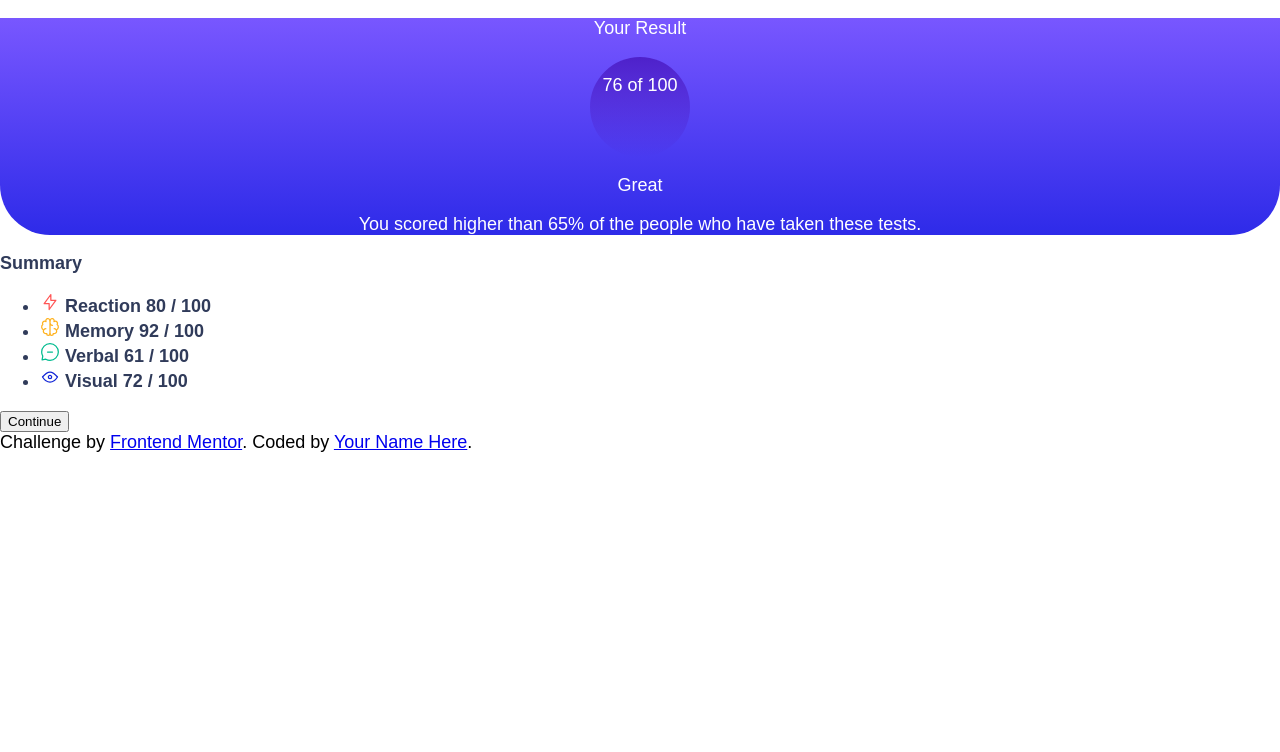
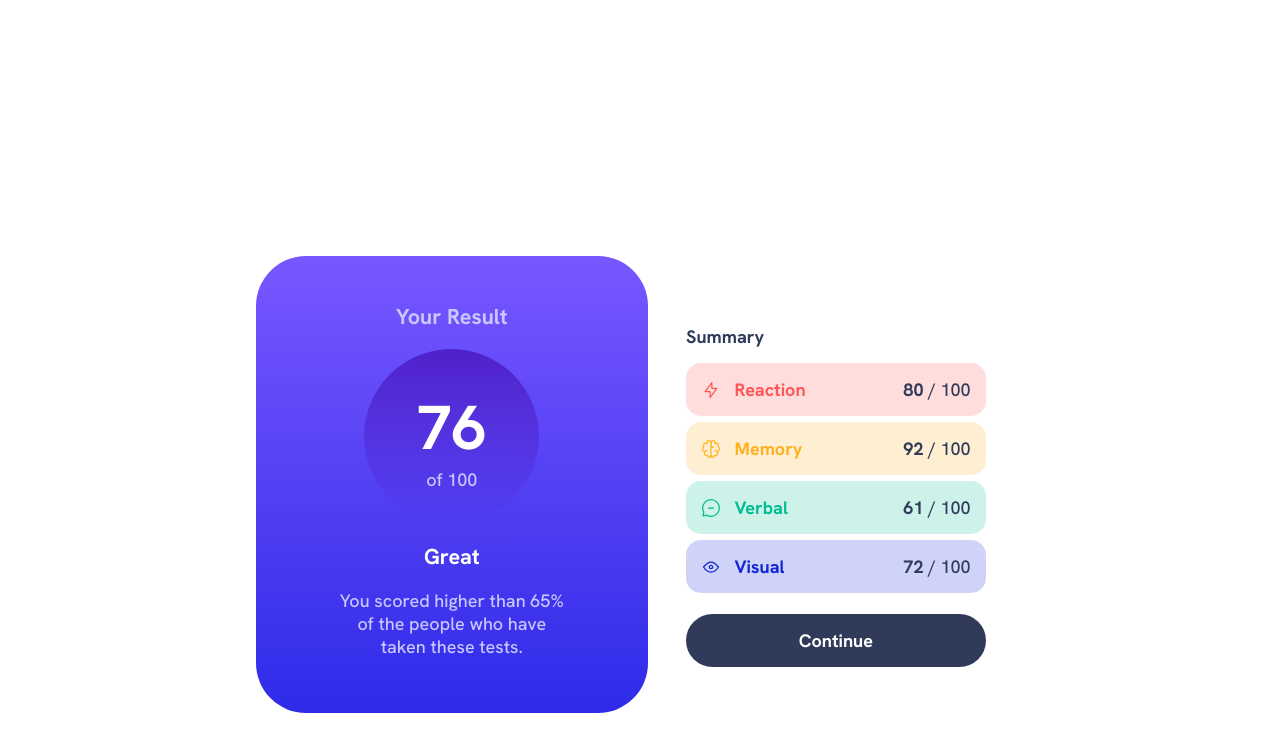
Before and after one commit to rclaessens/result-summary-component, a plain HTML site: page index.html in a window 1280 px wide. Drawn offline with Linux system fonts and the light colour scheme; a web font is replaced by a local one.

Commit message:
finished

```diff
--- a/index.html
+++ b/index.html
@@ -10,52 +10,53 @@
 
   <link rel="stylesheet" href="styles.css">
 
+  <link rel="preconnect" href="https://fonts.googleapis.com">
+  <link rel="preconnect" href="https://fonts.gstatic.com" crossorigin>
+  <link href="https://fonts.googleapis.com/css2?family=Hanken+Grotesk:wght@500;700;800&display=swap" rel="stylesheet">
+
 
 </head>
 <body>
+  <div class="main-container">
     <div class="result">
-    <p> Your Result </p>
+      <p id="your_result"> Your Result </p>
 
       <div class="circle-container">
-      <p class="circle-text">76 of 100</p>
+        <span class="circle-text"> <span id="septsix"><b>76</b></span> <br> of 100</span>
       </div>
 
-    <p> Great </p>
-    <p> You scored higher than 65% of the people who have taken these tests. </p>
+      <h1 id="great"> Great </h1>
+      <p class="sentence"> You scored higher than 65% of the people who have taken these tests. </p>
     </div>
 
     <div class="summary">
-    <span>Summary</span>
+      <p>Summary</p>
 
-    <ul>
+      <ul class="list">
         <li class="reaction">
           <img class="icon" src="assets/images/icon-reaction.svg">
           <span class="item">Reaction</span>
-        <span class="score">80 / 100</span>
+          <span class="score"> <b>80</b> / 100</span>
         </li>
         <li class="memory">
           <img class="icon" src="assets/images/icon-memory.svg">
           <span class="item">Memory</span>
-        <span class="score">92 / 100</span>
+          <span class="score"> <b>92</b> / 100</span>
         </li>
         <li class="verbal">
           <img class="icon" src="assets/images/icon-verbal.svg">
           <span class="item">Verbal</span>
-        <span class="score">61 / 100</span>
+          <span class="score"> <b>61</b> / 100</span>
         </li>
         <li class="visual">
           <img class="icon" src="assets/images/icon-visual.svg">
           <span class="item">Visual</span>
-        <span class="score">72 / 100</span>
+          <span class="score"> <b>72</b> / 100</span>
         </li>
       </ul>
 
-    <button>Continue</button>
+      <button style="text-align: center;">Continue</button>
     </div>
-
-  <div class="attribution">
-    Challenge by <a href="https://www.frontendmentor.io?ref=challenge" target="_blank">Frontend Mentor</a>.
-    Coded by <a href="#">Your Name Here</a>.
   </div>
 </body>
 </html>
--- a/styles.css
+++ b/styles.css
@@ -1,64 +1,193 @@
-@font-face {
-    font-family: 'HankenGrotesk';
-    src: url('fonts/static/HankenGrotesk-Medium.ttf') format('truetype');
-    font-weight: 500;
-    font-style: normal;
-}
-
-@font-face {
-    font-family: 'HankenGrotesk';
-    src: url('fonts/static/HankenGrotesk-Bold.ttf') format('truetype');
-    font-weight: 700;
-    font-style: normal;
-}
-
-@font-face {
-    font-family: 'HankenGrotesk';
-    src: url('fonts/static/HankenGrotesk-ExtraBold.ttf') format('truetype');
-    font-weight: 800;
-    font-style: normal;
+* {
+    margin: 0;
+    padding: 0;
+    border: 0;
+    outline: 0;
+    font-size: 100%;
+    vertical-align: baseline;
+    background: transparent;
 }
 
 body {
-    background-color: white;
-    font-family: 'HankenGrotesk', sans-serif;
+    font-family: 'Hanken Grotesk', sans-serif;
     font-size: 18px;
-    margin: 0;
-    padding: 0;
-    height: 100%;
+}
+
+.main-container {
+    display: flex;
+    flex-direction: column; /* On mobile, the divs are stacked vertically */
+    align-items: center; /* Center the divs horizontally on mobile */
 }
 
 h1 {
-    font-family: 'HankenGrotesk', sans-serif;
+    font-family: 'Hanken Grotesk', sans-serif;
     font-weight: 800;
+    font-size: 1.2em;
 }
 
 h2 {
-    font-family: 'HankenGrotesk', sans-serif;
+    font-family: 'Hanken Grotesk', sans-serif;
     font-weight: 700;
 }
 
 .result{
+    display: flex;
+    flex-direction: column;
+    align-items: center;
     height: 100%;
-    background-image: linear-gradient(hsl(252, 100%, 67%), hsl(241, 81%, 54%));
+    width: auto;
+    background: linear-gradient(hsl(252, 100%, 67%), hsl(241, 81%, 54%));
     border-bottom-left-radius: 50px;
     border-bottom-right-radius: 50px;
+    color:hsl(241, 100%, 89%);
+    text-align: center;
+    padding: 6%;
+}
+
+#your_result {
+    font-family: 'Hanken Grotesk', sans-serif;
+    font-weight: 700;
+    font-size: 1.2em;
+}
+
+.circle-container {
+    display: inline-block;
+    width: 175px;
+    height: 175px;
+    line-height: 175px;
+    border-radius: 50%;
+    background-image: linear-gradient(hsla(256, 72%, 46%, 1), hsla(241, 72%, 46%, 0));
+    margin: 6%;
+}
+
+.circle-text {
+    display: inline-block;
+    vertical-align: middle;
+    line-height: normal;
+}
+
+#septsix {
+    font-size: 62px;
     color: white;
+}
+
+#great {
+    font-family: 'Hanken Grotesk', sans-serif;
+    font-weight: 700;
+    font-size: 1.2em;
+    color: white;
+}
+
+.sentence {
+    max-width: 75%;
     text-align: center;
+    margin-top: 6%;
+    margin-bottom: 3%;
+    font-family: 'Hanken Grotesk', sans-serif;
+    font-weight: 500;
 }
 
 .summary{
     height: 100%;
+    width: 90%;
     color: hsl(224, 30%, 27%);
-    font-family: 'HankenGrotesk', sans-serif;
+    font-family: 'Hanken Grotesk', sans-serif;
     font-weight: 700;
+    padding: 5% 5% 0% 5%;
 }
 
-.circle-container {
-    display: inline-block;
-    width: 100px; /* Customize the width and height to make the circle */
-    height: 100px; /* It will be responsive to the font size */
+ul {
+    margin-top: 5%;
+    list-style: none;
+}
 
-    border-radius: 50%; /* Make it a circle */
-    background-image: linear-gradient(hsla(256, 72%, 46%, 1), hsla(241, 72%, 46%, 0)); /* Customize the circle's background color */
+li {
+    display: flex;
+    align-items: center;
+    justify-content: space-between;
+    padding: 5%;
+    margin-bottom: 2%;
+    border-radius: 15px;
 }
+
+li .item {
+    flex: 1;
+}
+
+li img {
+    margin-right: 5%;
+}
+
+.reaction {
+    background-color: hsla(0, 100%, 67%, 0.2);
+}
+
+.reaction .item {
+    color: hsl(0, 100%, 67%);
+}
+
+.memory {
+    background-color: hsla(39, 100%, 56%, 0.2);
+}
+
+.memory .item {
+    color: hsl(39, 100%, 56%);
+}
+
+.verbal {
+    background-color: hsla(166, 100%, 37%, 0.2);
+}
+
+.verbal .item {
+    color: hsl(166, 100%, 37%);
+}
+
+.visual {
+    background-color: hsla(234, 85%, 45%, 0.2);
+}
+
+.visual .item {
+    color: hsl(234, 85%, 45%);
+}
+
+.score{
+    font-weight: 500;
+}
+
+button {
+    margin: 5% 0%;
+    padding: 5% 0%;
+    width: 100%;
+    color: white;
+    background-color: hsl(224, 30%, 27%);
+    border-radius: 200px;
+    font-family: 'Hanken Grotesk', sans-serif;
+    font-weight: 700;
+    cursor: pointer;
+}
+
+button:hover {
+    background: linear-gradient(hsl(252, 100%, 67%), hsl(241, 81%, 54%));
+}
+
+@media screen and (min-width: 768px) {
+    .main-container {
+      flex-direction: row; /* On desktop, the divs are placed next to each other */
+      justify-content: center; /* Center the divs horizontally on desktop */
+      align-items: center;
+      /*margin-top: auto;
+      margin-bottom: auto;
+      margin-left: 25%;
+      margin-right: 25%;*/
+      margin: 20%;
+    }
+
+    .result{
+        width: 50%;
+        border-radius: 50px;
+    }
+
+    .summary{
+        width: 50%;
+    }
+}
```
Lines whose indentation alone changed are shown as unchanged.
